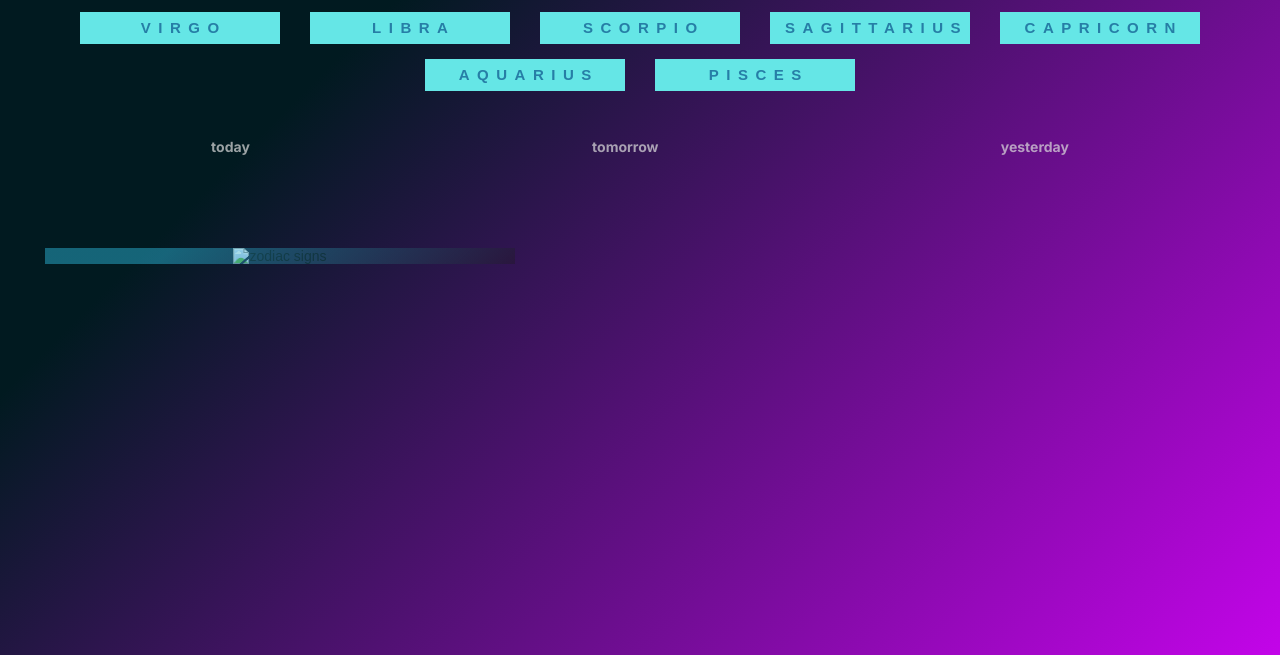
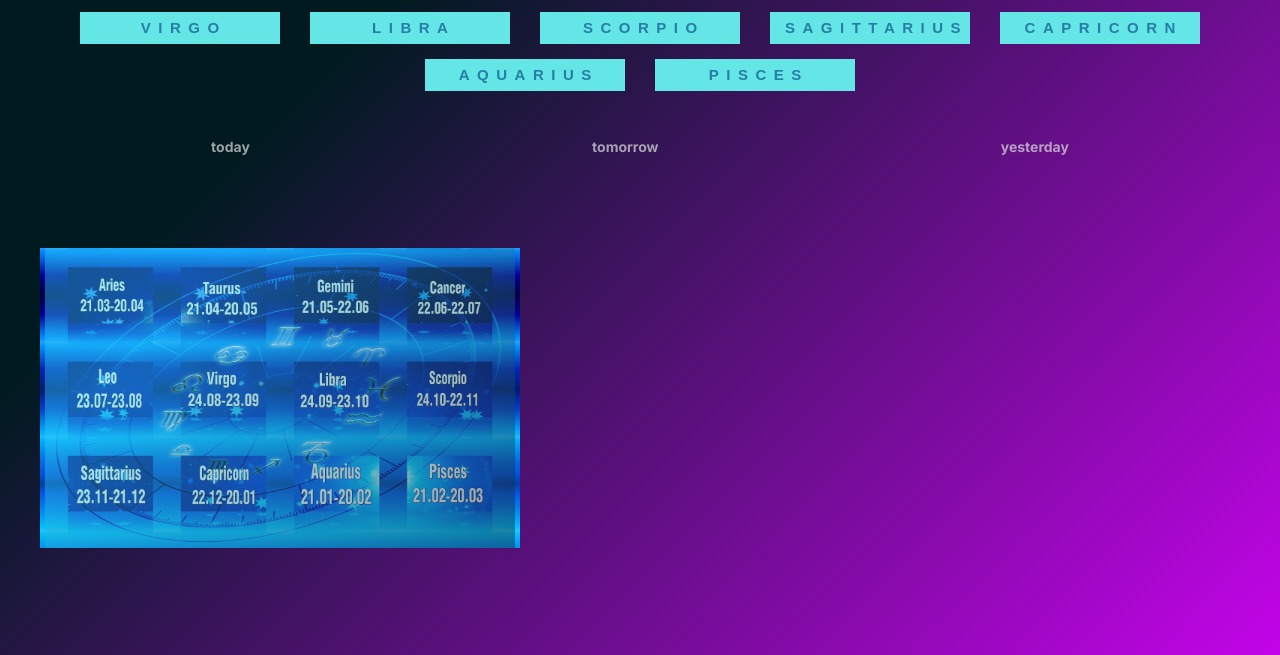
Before and after one commit to ThePioter18/Horoscope, a plain HTML site: page index.html in a window 1280 px wide. Shown: the part 145-800 px from the top of the page. Drawn offline with nearby package versions, Linux system fonts and the light colour scheme; files that its build step writes are made by us from their sources; the site is published under a folder, as on GitHub Pages, so addresses that start at the root find nothing.

Commit message:
correction img src

```diff
--- a/index.html
+++ b/index.html
@@ -54,7 +54,7 @@
                     <div class="horoscope__box-img">
 
                         <div class="horoscope__img">
-                            <img src="/img/zodiac-signs-big.jpg" alt="zodiac signs" class="horoscope__img">
+                            <img src="./img/zodiac-signs-big.jpg" alt="zodiac signs" class="horoscope__img">
 
                             <div class="horoscope__img-shadow"></div>
                         </div>
```
